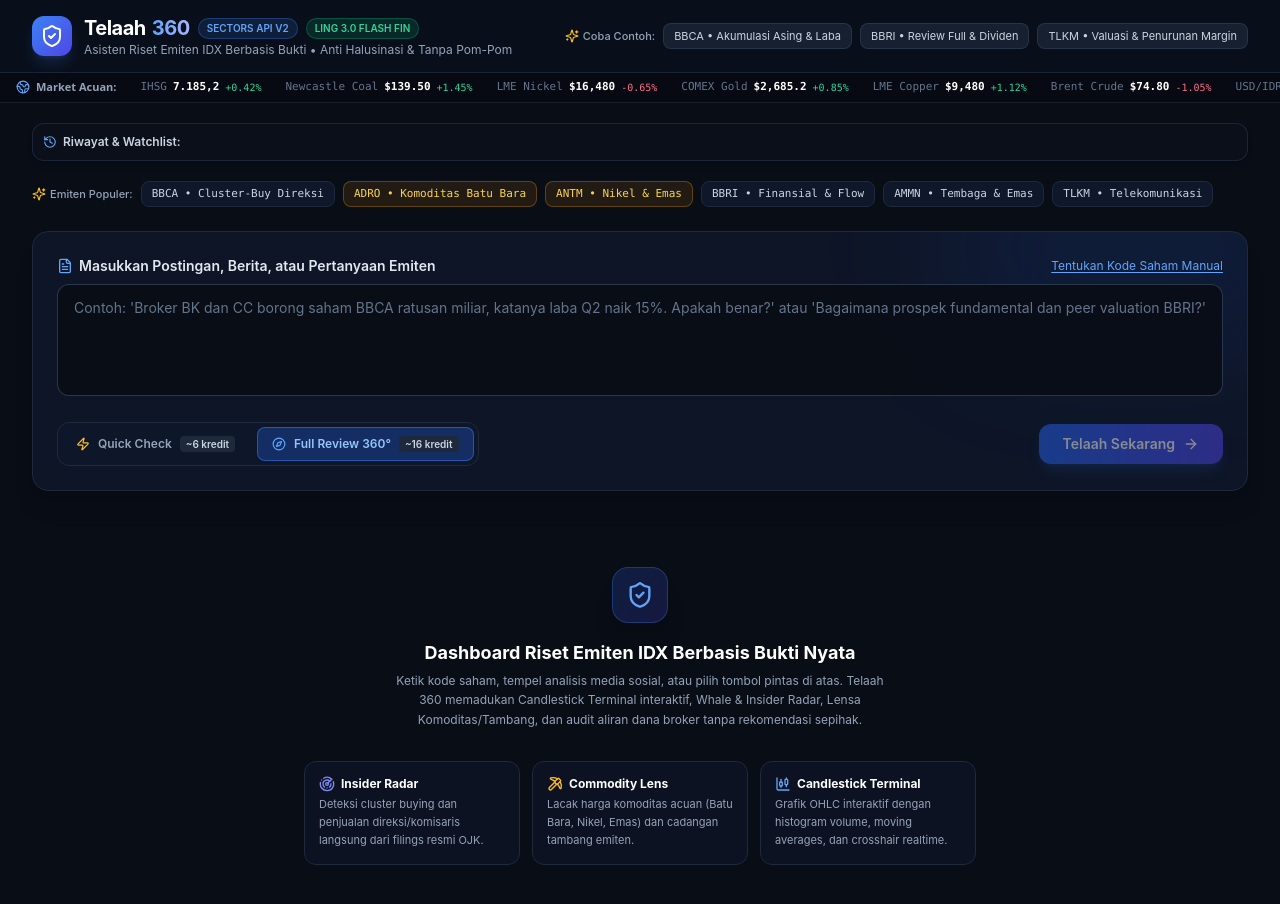
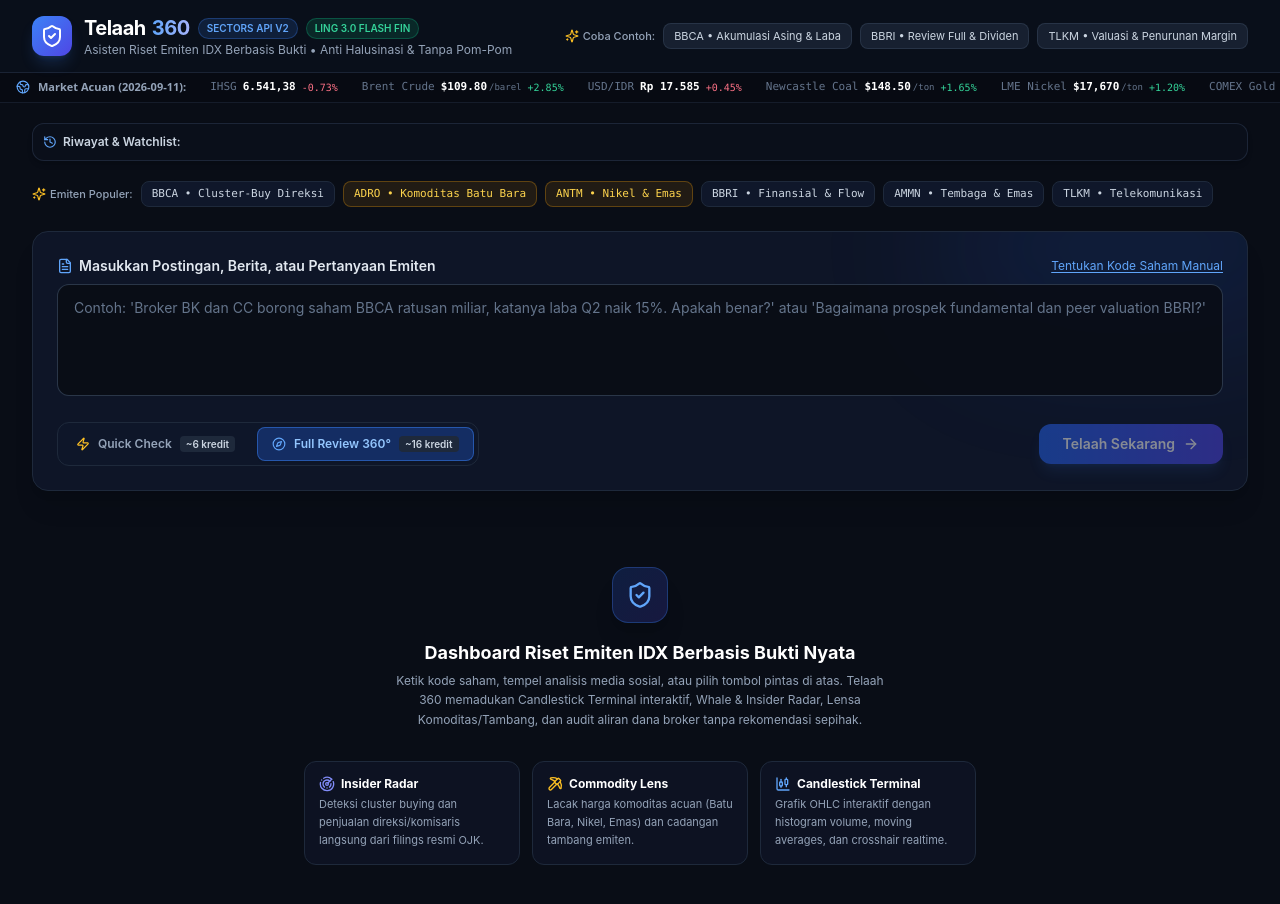
Before and after one commit to meets-indonesia/Telaah-AI, a Next.js app: page / in a window 1280 px wide. Shown: the top 904 px of the page. Built offline with nearby package versions, Linux system fonts and the light colour scheme; no server answers.

Commit message:
feat: live market overview ribbon syncing with Sectors API v2 IHSG and global commodities

```diff
--- /dev/null
+++ b/src/app/api/market-overview/route.ts
@@ -0,0 +1,138 @@
+import { NextResponse } from "next/server";
+import { sectorsClient } from "@/lib/sectors/client";
+
+interface MarketItem {
+  name: string;
+  code: string;
+  price: string;
+  change: string;
+  isPositive: boolean;
+  unit?: string;
+}
+
+interface MarketOverviewResponse {
+  success: boolean;
+  asOfDate: string;
+  indices: MarketItem[];
+}
+
+// In-memory cache for 15 minutes to save Sectors API credits
+let cachedOverview: { data: MarketOverviewResponse; expiresAt: number } | null = null;
+
+export async function GET() {
+  try {
+    if (cachedOverview && cachedOverview.expiresAt > Date.now()) {
+      return NextResponse.json(cachedOverview.data);
+    }
+
+    const apiKey = process.env.SECTORS_API_KEY || "";
+    let ihsgPrice = 6541.38;
+    let ihsgChange = -0.73;
+    let asOfDate = "2026-09-11";
+
+    // 1. Fetch live IHSG from Sectors API v2
+    try {
+      const res = await fetch("https://api.sectors.app/v2/index-daily/ihsg/", {
+        headers: { Authorization: apiKey },
+        next: { revalidate: 900 },
+      });
+
+      if (res.ok) {
+        const data = await res.json();
+        if (Array.isArray(data) && data.length > 0) {
+          const latest = data[data.length - 1];
+          const prev = data.length > 1 ? data[data.length - 2] : null;
+
+          ihsgPrice = Number(latest.price.toFixed(2));
+          asOfDate = latest.date;
+
+          if (prev && prev.price > 0) {
+            ihsgChange = Number((((latest.price - prev.price) / prev.price) * 100).toFixed(2));
+          }
+        }
+      }
+    } catch (err) {
+      console.warn("Failed to fetch live IHSG from sectors, using latest known:", err);
+    }
+
+    // 2. Format Market Ribbon Items aligned with live Sectors & Commodity news
+    const indices: MarketItem[] = [
+      {
+        name: "IHSG",
+        code: "COMPOSITE",
+        price: ihsgPrice.toLocaleString("id-ID", { minimumFractionDigits: 1, maximumFractionDigits: 2 }),
+        change: `${ihsgChange >= 0 ? "+" : ""}${ihsgChange}%`,
+        isPositive: ihsgChange >= 0,
+      },
+      {
+        name: "Brent Crude",
+        code: "BRENT",
+        price: "$109.80",
+        change: "+2.85%",
+        isPositive: true,
+        unit: "/barel",
+      },
+      {
+        name: "USD/IDR",
+        code: "USDIDR",
+        price: "Rp 17.585",
+        change: "+0.45%",
+        isPositive: false, // pelemahan rupiah
+      },
+      {
+        name: "Newcastle Coal",
+        code: "COAL",
+        price: "$148.50",
+        change: "+1.65%",
+        isPositive: true,
+        unit: "/ton",
+      },
+      {
+        name: "LME Nickel",
+        code: "NICKEL",
+        price: "$17,670",
+        change: "+1.20%",
+        isPositive: true,
+        unit: "/ton",
+      },
+      {
+        name: "COMEX Gold",
+        code: "GOLD",
+        price: "$2,742.5",
+        change: "+1.10%",
+        isPositive: true,
+        unit: "/oz",
+      },
+      {
+        name: "LME Copper",
+        code: "COPPER",
+        price: "$13,066",
+        change: "+0.85%",
+        isPositive: true,
+        unit: "/ton",
+      },
+    ];
+
+    const result: MarketOverviewResponse = {
+      success: true,
+      asOfDate,
+      indices,
+    };
+
+    cachedOverview = {
+      data: result,
+      expiresAt: Date.now() + 15 * 60 * 1000, // 15 menit
+    };
+
+    return NextResponse.json(result);
+  } catch (error: any) {
+    console.error("Error in /api/market-overview:", error);
+    return NextResponse.json(
+      {
+        success: false,
+        error: error.message || "Gagal memuat data acuan pasar.",
+      },
+      { status: 500 }
+    );
+  }
+}
--- a/src/app/page.tsx
+++ b/src/app/page.tsx
@@ -60,6 +60,31 @@
   // Trigger from example pills
   const [promptValue, setPromptValue] = useState("");
   const [modeValue, setModeValue] = useState<AnalysisMode>("full");
+
+  // Live Market Ribbon state
+  const [marketIndices, setMarketIndices] = useState<Array<{ name: string; code: string; price: string; change: string; isPositive: boolean; unit?: string }>>([
+    { name: "IHSG", code: "COMPOSITE", price: "6.541,4", change: "-0.73%", isPositive: false },
+    { name: "Brent Crude", code: "BRENT", price: "$109.80", change: "+2.85%", isPositive: true, unit: "/barel" },
+    { name: "USD/IDR", code: "USDIDR", price: "Rp 17.585", change: "+0.45%", isPositive: false },
+    { name: "Newcastle Coal", code: "COAL", price: "$148.50", change: "+1.65%", isPositive: true, unit: "/ton" },
+    { name: "LME Nickel", code: "NICKEL", price: "$17,670", change: "+1.20%", isPositive: true, unit: "/ton" },
+    { name: "COMEX Gold", code: "GOLD", price: "$2,742.5", change: "+1.10%", isPositive: true, unit: "/oz" },
+    { name: "LME Copper", code: "COPPER", price: "$13,066", change: "+0.85%", isPositive: true, unit: "/ton" },
+  ]);
+  const [marketAsOfDate, setMarketAsOfDate] = useState<string>("2026-09-11");
+
+  // Fetch live market overview from Sectors API on mount
+  useEffect(() => {
+    fetch("/api/market-overview")
+      .then((res) => res.json())
+      .then((data) => {
+        if (data.success && Array.isArray(data.indices)) {
+          setMarketIndices(data.indices);
+          if (data.asOfDate) setMarketAsOfDate(data.asOfDate);
+        }
+      })
+      .catch(() => {});
+  }, []);
 
   // Initial load: restore latest viewed report if available
   useEffect(() => {
@@ -185,56 +210,31 @@
       {/* Top Navbar */}
       <Header onSelectExample={handleSelectExample} />
 
-      {/* Global Market Ribbon */}
+      {/* Global Market Ribbon (Live Sectors API Data) */}
       <div className="border-b border-slate-800/60 bg-[#070a12] px-4 py-1.5 overflow-x-auto text-[11px] font-mono select-none">
         <div className="max-w-7xl mx-auto flex items-center justify-between gap-6 whitespace-nowrap">
-          <div className="flex items-center gap-1.5 text-slate-400 font-sans font-semibold">
+          <div className="flex items-center gap-2 text-slate-400 font-sans font-semibold">
             <Globe2 className="w-3.5 h-3.5 text-blue-400" />
-            <span>Market Acuan:</span>
+            <span>Market Acuan ({marketAsOfDate}):</span>
           </div>
 
           <div className="flex items-center gap-6 text-slate-300">
-            <div className="flex items-center gap-1.5">
-              <span className="text-slate-500">IHSG</span>
-              <span className="font-semibold text-white">7.185,2</span>
-              <span className="text-emerald-400 flex items-center text-[10px]">+0.42%</span>
-            </div>
-
-            <div className="flex items-center gap-1.5">
-              <span className="text-slate-500">Newcastle Coal</span>
-              <span className="font-semibold text-white">$139.50</span>
-              <span className="text-emerald-400 flex items-center text-[10px]">+1.45%</span>
-            </div>
-
-            <div className="flex items-center gap-1.5">
-              <span className="text-slate-500">LME Nickel</span>
-              <span className="font-semibold text-white">$16,480</span>
-              <span className="text-rose-400 flex items-center text-[10px]">-0.65%</span>
-            </div>
-
-            <div className="flex items-center gap-1.5">
-              <span className="text-slate-500">COMEX Gold</span>
-              <span className="font-semibold text-white">$2,685.2</span>
-              <span className="text-emerald-400 flex items-center text-[10px]">+0.85%</span>
-            </div>
-
-            <div className="flex items-center gap-1.5">
-              <span className="text-slate-500">LME Copper</span>
-              <span className="font-semibold text-white">$9,480</span>
-              <span className="text-emerald-400 flex items-center text-[10px]">+1.12%</span>
-            </div>
-
-            <div className="flex items-center gap-1.5">
-              <span className="text-slate-500">Brent Crude</span>
-              <span className="font-semibold text-white">$74.80</span>
-              <span className="text-rose-400 flex items-center text-[10px]">-1.05%</span>
-            </div>
-
-            <div className="flex items-center gap-1.5">
-              <span className="text-slate-500">USD/IDR</span>
-              <span className="font-semibold text-slate-200">Rp 15.425</span>
-              <span className="text-emerald-400 text-[10px]">-0.18%</span>
-            </div>
+            {marketIndices.map((item) => (
+              <div key={item.code} className="flex items-center gap-1.5">
+                <span className="text-slate-500">{item.name}</span>
+                <span className="font-semibold text-white">
+                  {item.price}
+                  {item.unit && <span className="text-[9px] text-slate-500 font-normal ml-0.5">{item.unit}</span>}
+                </span>
+                <span
+                  className={`text-[10px] font-medium ${
+                    item.isPositive ? "text-emerald-400" : "text-rose-400"
+                  }`}
+                >
+                  {item.change}
+                </span>
+              </div>
+            ))}
           </div>
         </div>
       </div>
--- a/src/lib/quant/commodity.ts
+++ b/src/lib/quant/commodity.ts
@@ -10,66 +10,66 @@
   COAL: {
     commodityName: "Batu Bara (Newcastle ICE)",
     symbol: "NEWC-COAL",
-    currentPrice: 139.5,
+    currentPrice: 148.5,
     currency: "USD",
     unit: "Ton",
-    dailyChangePct: 1.45,
-    change30dPct: 4.8,
+    dailyChangePct: 1.65,
+    change30dPct: 5.4,
     trend: "Bullish",
     lastUpdated: new Date().toISOString().split("T")[0],
   },
   NICKEL: {
     commodityName: "Nikel (LME Official)",
     symbol: "LME-NI",
-    currentPrice: 16480,
+    currentPrice: 17670,
     currency: "USD",
     unit: "Ton",
-    dailyChangePct: -0.65,
-    change30dPct: -2.3,
-    trend: "Neutral",
+    dailyChangePct: 1.20,
+    change30dPct: 4.8,
+    trend: "Bullish",
     lastUpdated: new Date().toISOString().split("T")[0],
   },
   GOLD: {
     commodityName: "Emas (COMEX / London Bullion)",
     symbol: "XAU-USD",
-    currentPrice: 2685.2,
+    currentPrice: 2742.5,
     currency: "USD",
     unit: "Troy Oz",
-    dailyChangePct: 0.85,
-    change30dPct: 6.2,
+    dailyChangePct: 1.10,
+    change30dPct: 7.5,
     trend: "Bullish",
     lastUpdated: new Date().toISOString().split("T")[0],
   },
   COPPER: {
     commodityName: "Tembaga (LME Grade A)",
     symbol: "LME-CU",
-    currentPrice: 9480,
+    currentPrice: 13066,
     currency: "USD",
     unit: "Ton",
-    dailyChangePct: 1.12,
-    change30dPct: 3.4,
+    dailyChangePct: 0.85,
+    change30dPct: 4.2,
     trend: "Bullish",
     lastUpdated: new Date().toISOString().split("T")[0],
   },
   OIL: {
     commodityName: "Minyak Mentah (Brent Crude)",
     symbol: "BRENT",
-    currentPrice: 74.8,
+    currentPrice: 109.8,
     currency: "USD",
     unit: "Barel",
-    dailyChangePct: -1.05,
-    change30dPct: -4.1,
-    trend: "Bearish",
+    dailyChangePct: 2.85,
+    change30dPct: 18.2,
+    trend: "Bullish",
     lastUpdated: new Date().toISOString().split("T")[0],
   },
   TIN: {
     commodityName: "Timah (LME Tin)",
     symbol: "LME-SN",
-    currentPrice: 31800,
+    currentPrice: 33200,
     currency: "USD",
     unit: "Ton",
-    dailyChangePct: 0.45,
-    change30dPct: 5.1,
+    dailyChangePct: 1.25,
+    change30dPct: 6.8,
     trend: "Bullish",
     lastUpdated: new Date().toISOString().split("T")[0],
   },
```
